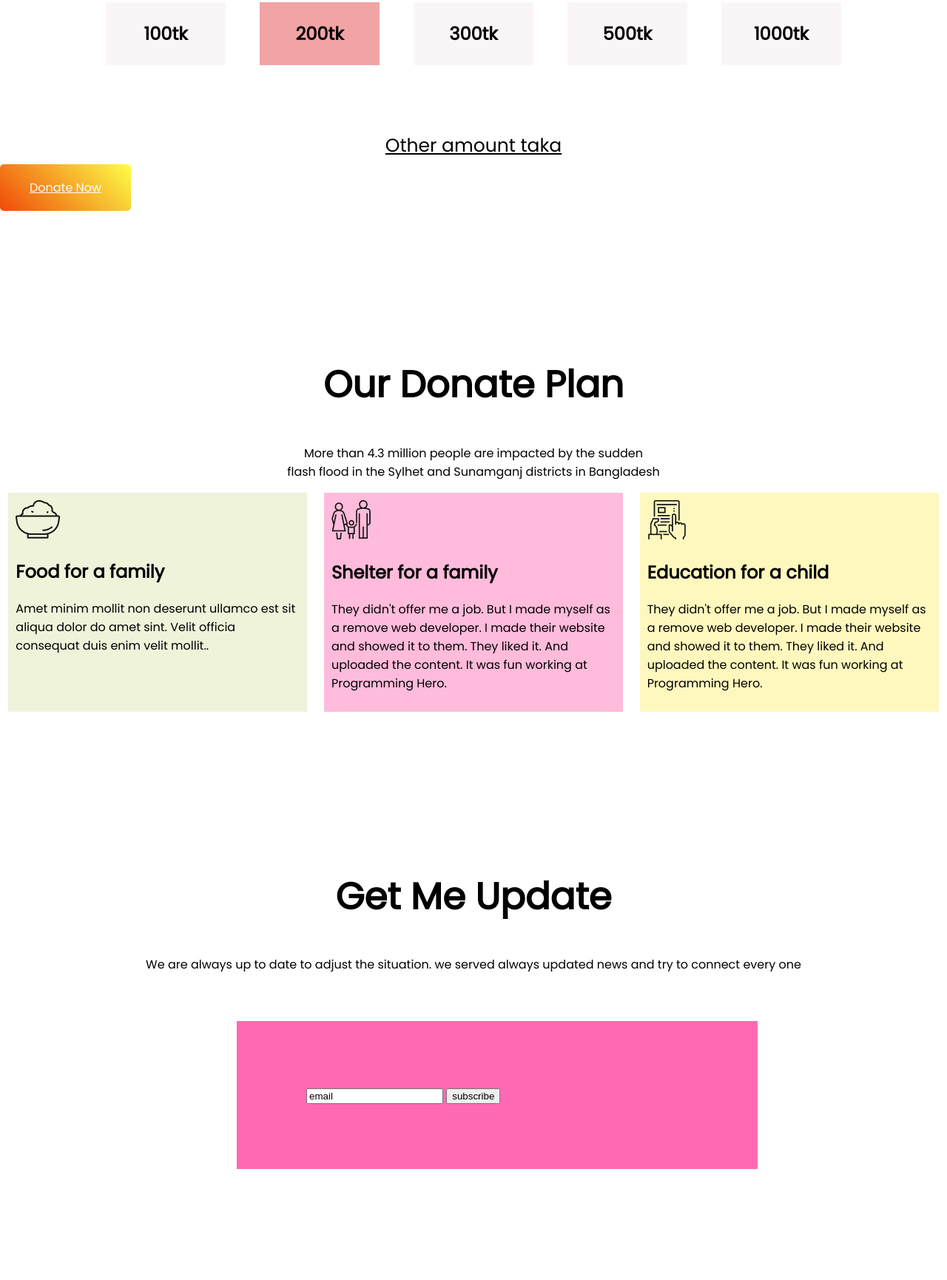
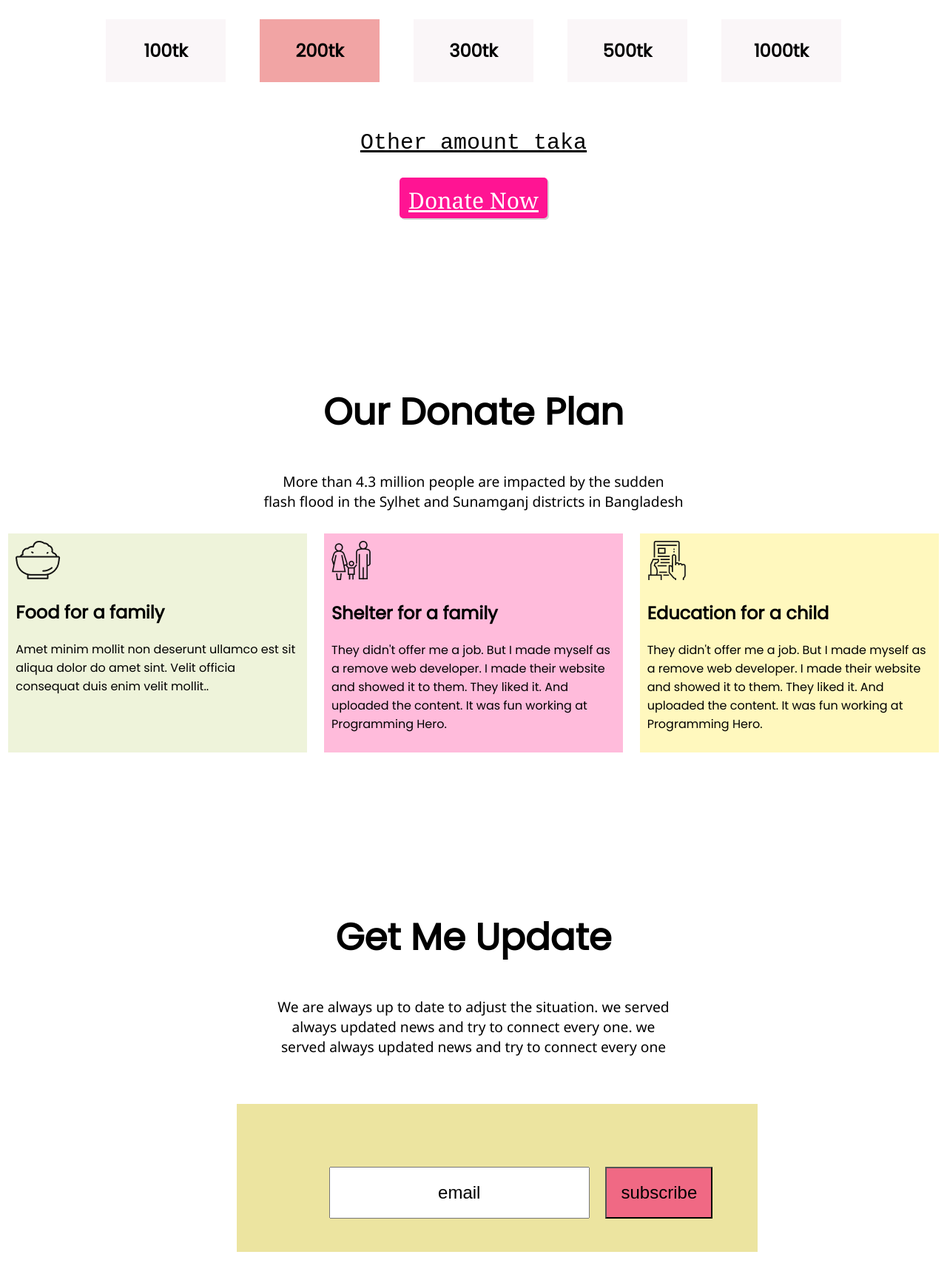
Before and after one commit to ProdipKumarDas/donate-today-repo, a plain HTML site: page index.html in a window 1280 px wide. Shown: the part 966-2696 px from the top of the page at 74% size. Drawn offline with Linux system fonts and the light colour scheme.

Commit message:
add form

```diff
--- a/index.html
+++ b/index.html
@@ -41,9 +41,9 @@
             <h2>1000tk</h2>
         </div>
     </div>
-    <div class="amount">
         <p id="other"><u>Other amount taka</u></p>
-        <a id="button" target="_blank" href="https://www.linkedin.com/company/programminghero/">Donate Now</a>
+    <div id="container3">
+        <a href="url">Donate Now</a>
     </div>
 </section>
     <section>
@@ -75,13 +75,13 @@
     <section>
         <div >
             <h1 class="heading">Get Me Update</h1>
-            <p class="para">We are always up to date to adjust the situation. we served always updated news and try to connect every one</p>
+            <p class="para">We are always up to date to adjust the situation. we served<br> always updated news and try to connect every one. we<br>served always updated news and try to connect every one</p>
         </div>
         <div class="container2">
             <div >
             <form class="mail">
-                <input type="email" value="email">
-                <input type="submit" value="subscribe">
+                <input type="email" id="mail1" value="email">
+                <input type="submit" id="submit1" value="subscribe">
             </form>
             </div>
         </div>
@@ -95,8 +95,9 @@
             <img src="images/donation10.jpg">
         </div>
         <div class="child21">
-            <h2>They need us to survive</h2>
-            <p>They need  help to survive . Every where need food, water, medicine.help them and safe them .</p>
+            <h2 id="survive">They need us to survive</h2>
+            <p id="survive2">They need  help to survive . Every where need food, water, medicine.help them and safe them .The European Commission is providing €2 million in funding for emergency assistance to those affected by the current floods in Bangladesh.The support will benefit affected and displaced people in the worst-hit regions of the two countries and it will be channelled through the EU's humanitarian aid partners on the ground. </p>
+            <button class="my-button">How to contribute</button>
         </div>
     </div>
     </section>
--- a/style.css
+++ b/style.css
@@ -38,6 +38,7 @@ section{
     align-content: center;
 }
 .heading{
+    margin-top: 60px;
     text-align:center;
     font-size: 50px;
     padding: 0px;
@@ -45,6 +46,7 @@ section{
 .para{
 text-align:center;
 padding: 0px;
+font-size: large;
 }
 
 
@@ -85,23 +87,32 @@ padding: 0px;
 .container1 .child14{
     background:rgba(236, 220, 229, 0.268);
 }
-.amount{
-    align-content:center;
 
-}
 #other{
     text-align:center;
-    font-size: 25px;
+    font-size: 30px;
     padding: 0px;
+    font-family: 'Courier New', Courier, monospace;
 }
-#button{
-    align-content: center;
-    background: linear-gradient(45deg, rgb(240, 74, 9), rgb(252, 255, 71));
-    padding: 20px 40px;
+
+
+a{
+    display: block;
+    margin: auto;
+    width: 200px;
+    height: 35px;
+    font-size: 20px;
+    font-family: Georgia, 'Times New Roman', Times, serif ;
+    background-color: deeppink;
+    box-shadow:2px 2px lightgray;
     border-radius:5px;
+    border: 0;
     color: white;
-    font-weight: 100px;
+    padding-top: 10px;
+    padding-bottom: 10px;
+    font-size: 30px;
     text-align:center;
+
 }
 .heading{
     text-align:center;
@@ -110,7 +121,10 @@ padding: 0px;
 }
 .para{
 text-align:center;
+font-size: larger;
+font-family: 'Segoe UI', Tahoma, Geneva, Verdana, sans-serif;
 padding: 0px;
+margin-bottom:30px;
 }
 
 
@@ -140,20 +154,28 @@ padding: 0px;
 align-content: center;
     height: 200px;
     padding-left:5%;
-    background-color: hotpink;
+    background-color: rgb(236, 228, 160);
     width: 50%;
     margin-left: 25%;
     margin-right: 25%;
     margin-top: 5%;
-    margin-bottom: 10%;
+    margin-bottom: 10px;
 
 }
 .mail{
-   vertical-align: middle;
-    padding:20px 30px;
-    margin: 50px 0;
-    box-sizing: border-box;
+    text-align: center;
     color: rgb(240, 119, 119);
+    font-size: 80px;
+}
+input[type=email]{
+    font-size:1.5rem;
+    padding: .8em .8em;
+    text-align: center;
+}
+input[type=submit]{
+    font-size:1.5rem;
+    padding: .8em .8em;
+    background-color: rgb(240, 105, 132);
 }
 .service{
     display: flex;
@@ -172,7 +194,24 @@ align-content: center;
 .service .child21{
     background:rgba(220, 236, 223, 0.268);
 }
+#survive{
+    font-size: 40px;
+    text-decoration: none;
 
+}
+
+.my-button{
+    display: block;
+    margin: auto;
+    width: 200px;
+    height: 50px;
+    font-size: 20px;
+    font-family: Georgia, 'Times New Roman', Times, serif ;
+    background-color: deeppink;
+    box-shadow:5px lightgray;
+    border-radius:5px;
+    text-align: center;
+}
 footer{
     background-color: black;
     height: 200px;
@@ -181,7 +220,6 @@ footer{
 #Humble{
     font-family: Georgia, 'Times New Roman', Times, serif;
     font-size: 80px;
-    text-align: center;
     color: white ;
     padding-bottom: 0px;
 }
```
